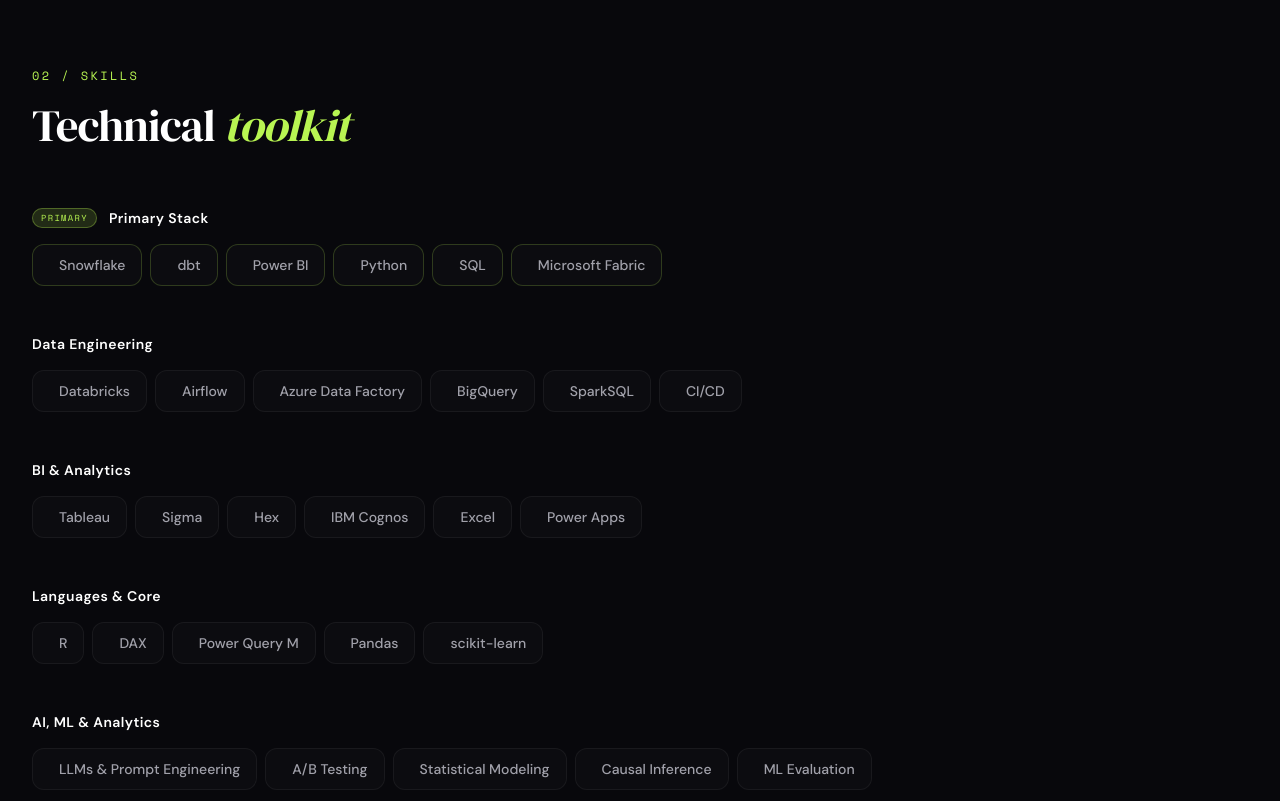
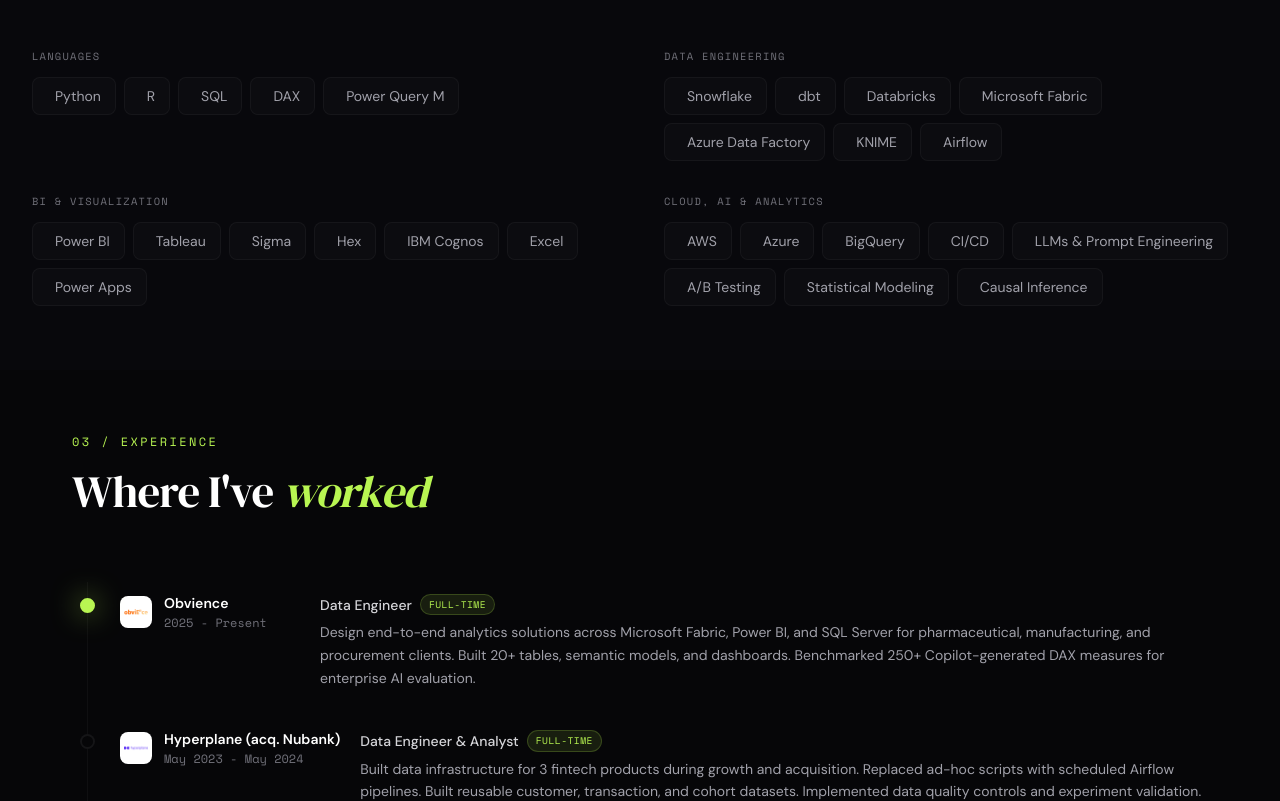
Before and after one commit to NikhitaShankar97/nikhitashankar97.github.io, a Next.js app: page / in a window 1280 px wide. Shown: the part 1590-2391 px from the top of the page. Built offline with nearby package versions, Linux system fonts and the light colour scheme.

Commit message:
Tighter spacing, compact 2x2 skills with AWS and all tools

```diff
--- a/app/components/Skills.tsx
+++ b/app/components/Skills.tsx
@@ -8,38 +8,33 @@
     <section id="skills" className="section-padding bg-[#08080c]">
       <div className="max-w-[1280px] mx-auto px-8 max-md:px-5">
         <p className="font-mono text-xs tracking-[0.2em] uppercase text-accent mb-4">02 / Skills</p>
-        <h2 className="font-display text-[clamp(2rem,4vw,2.8rem)] leading-[1.15] tracking-[-0.02em] text-white font-normal mb-14">
+        <h2 className="font-display text-[clamp(2rem,4vw,2.8rem)] leading-[1.15] tracking-[-0.02em] text-white font-normal mb-10">
           Technical <em className="italic text-accent">toolkit</em>
         </h2>
 
-        <div className="space-y-12">
+        <div className="grid grid-cols-2 gap-x-12 gap-y-8 max-md:grid-cols-1">
           {portfolioData.skills.map((cat, ci) => (
             <motion.div
               key={cat.label}
-              initial={{ opacity: 0, y: 20 }}
+              initial={{ opacity: 0, y: 16 }}
               whileInView={{ opacity: 1, y: 0 }}
-              viewport={{ once: true, margin: '-40px' }}
-              transition={{ delay: ci * 0.08, duration: 0.5 }}
+              viewport={{ once: true, margin: '-20px' }}
+              transition={{ delay: ci * 0.06, duration: 0.4 }}
             >
-              <div className="flex items-center gap-3 mb-4">
-                {cat.label === 'Primary Stack' && (
-                  <span className="text-[0.55rem] font-mono uppercase tracking-[0.15em] bg-accent/15 text-accent border border-accent/30 px-2 py-0.5 rounded-full">Primary</span>
-                )}
-                <h3 className="text-sm font-semibold text-white tracking-[0.03em]">{cat.label}</h3>
-              </div>
+              <h3 className="font-mono text-[0.65rem] tracking-[0.12em] uppercase text-zinc-500 mb-3">{cat.label}</h3>
               <div className="flex flex-wrap gap-2">
                 {cat.skills.map((s, si) => (
                   <motion.span
                     key={s.name}
-                    className={`group inline-flex items-center gap-2.5 px-4 py-2.5 rounded-xl text-sm font-medium cursor-default transition-all duration-300 bg-white/[0.02] border text-zinc-400 hover:text-white hover:-translate-y-0.5 ${cat.label === 'Primary Stack' ? 'border-accent/20 hover:border-accent/50 hover:bg-accent/8' : 'border-white/[0.05] hover:border-white/[0.15] hover:bg-white/[0.04]'}`}
-                    whileHover={{ y: -3, boxShadow: cat.label === 'Primary Stack' ? '0 8px 30px rgba(184,245,82,0.1)' : '0 8px 30px rgba(0,0,0,0.3)' }}
-                    initial={{ opacity: 0, x: -8 }}
-                    whileInView={{ opacity: 1, x: 0 }}
+                    className="inline-flex items-center gap-2 px-3.5 py-2 bg-white/[0.02] border border-white/[0.04] rounded-lg text-sm text-zinc-400 cursor-default transition-all duration-200 hover:border-accent/30 hover:text-white hover:bg-accent/5 hover:-translate-y-0.5"
+                    whileHover={{ y: -2, borderColor: 'rgba(184,245,82,.35)', color: '#fff' }}
+                    initial={{ opacity: 0 }}
+                    whileInView={{ opacity: 1 }}
                     viewport={{ once: true }}
-                    transition={{ delay: ci * 0.08 + si * 0.03 }}
+                    transition={{ delay: ci * 0.06 + si * 0.02 }}
                   >
-                    {s.icon && <i className={`${s.icon} text-base ${cat.label === 'Primary Stack' ? 'text-accent' : 'text-zinc-500 group-hover:text-accent'} transition-colors`} />}
-                    <span>{s.name}</span>
+                    {s.icon && <i className={`${s.icon} text-sm text-accent/70`} />}
+                    {s.name}
                   </motion.span>
                 ))}
               </div>
--- a/app/globals.css
+++ b/app/globals.css
@@ -15,7 +15,7 @@
 }
 
 @layer components {
-  .section-padding{@apply py-28 max-md:py-20}
+  .section-padding{@apply py-16 max-md:py-12}
   .glass-card{background:rgba(18,18,24,.7);backdrop-filter:blur(30px);-webkit-backdrop-filter:blur(30px);border:1px solid rgba(255,255,255,.05);border-radius:24px;transition:all .5s cubic-bezier(.4,0,.2,1)}
   .glass-card:hover{border-color:rgba(184,245,82,.2);box-shadow:0 24px 80px rgba(0,0,0,.6),0 0 80px rgba(184,245,82,.06);transform:translateY(-3px)}
   .bento-card{background:rgba(18,18,24,.5);border:1px solid rgba(255,255,255,.04);border-radius:20px;transition:all .4s cubic-bezier(.4,0,.2,1);position:relative;overflow:hidden}
--- a/data/portfolio.ts
+++ b/data/portfolio.ts
@@ -49,20 +49,17 @@
   sidebar:{location:'Bay Area, CA',degree:'MS Business Analytics, 3.96 GPA',degreeSub:'BE Computer Science',focus:'Data Engineering · BI',focusSub:'Analytics · AI',status:'Open to work'},
 
   skills:[
-    {label:'Primary Stack',skills:[
-      {name:'Snowflake',icon:'devicon-snowflake-plain'},{name:'dbt',icon:'fas fa-diagram-project'},{name:'Power BI',icon:'fas fa-chart-bar'},{name:'Python',icon:'devicon-python-plain'},{name:'SQL',icon:'devicon-azuresqldatabase-plain'},{name:'Microsoft Fabric',icon:'fas fa-layer-group'},
+    {label:'Languages',skills:[
+      {name:'Python',icon:'devicon-python-plain'},{name:'R',icon:'devicon-r-plain'},{name:'SQL',icon:'devicon-azuresqldatabase-plain'},{name:'DAX',icon:'fas fa-table'},{name:'Power Query M',icon:'fas fa-code'},
     ]},
     {label:'Data Engineering',skills:[
-      {name:'Databricks',icon:'devicon-databricks-plain'},{name:'Airflow',icon:'fas fa-wind'},{name:'Azure Data Factory',icon:'devicon-azure-plain'},{name:'BigQuery',icon:'fas fa-database'},{name:'SparkSQL',icon:'fas fa-bolt'},{name:'CI/CD',icon:'fas fa-code-branch'},
+      {name:'Snowflake',icon:'devicon-snowflake-plain'},{name:'dbt',icon:'fas fa-diagram-project'},{name:'Databricks',icon:'devicon-databricks-plain'},{name:'Microsoft Fabric',icon:'fas fa-layer-group'},{name:'Azure Data Factory',icon:'devicon-azure-plain'},{name:'KNIME',icon:'fas fa-project-diagram'},{name:'Airflow',icon:'fas fa-wind'},
     ]},
-    {label:'BI & Analytics',skills:[
-      {name:'Tableau',icon:'fas fa-chart-pie'},{name:'Sigma',icon:'fas fa-chart-line'},{name:'Hex',icon:'fas fa-cube'},{name:'IBM Cognos',icon:'fas fa-th'},{name:'Excel',icon:'fas fa-file-excel'},{name:'Power Apps',icon:'fas fa-mobile-screen'},
+    {label:'BI & Visualization',skills:[
+      {name:'Power BI',icon:'fas fa-chart-bar'},{name:'Tableau',icon:'fas fa-chart-pie'},{name:'Sigma',icon:'fas fa-chart-line'},{name:'Hex',icon:'fas fa-cube'},{name:'IBM Cognos',icon:'fas fa-th'},{name:'Excel',icon:'fas fa-file-excel'},{name:'Power Apps',icon:'fas fa-mobile-screen'},
     ]},
-    {label:'Languages & Core',skills:[
-      {name:'R',icon:'devicon-r-plain'},{name:'DAX',icon:'fas fa-table'},{name:'Power Query M',icon:'fas fa-code'},{name:'Pandas',icon:'devicon-pandas-plain'},{name:'scikit-learn',icon:'devicon-scikitlearn-plain'},
-    ]},
-    {label:'AI, ML & Analytics',skills:[
-      {name:'LLMs & Prompt Engineering',icon:'fas fa-brain'},{name:'A/B Testing',icon:'fas fa-flask'},{name:'Statistical Modeling',icon:'fas fa-chart-scatter'},{name:'Causal Inference',icon:'fas fa-arrow-right-arrow-left'},{name:'ML Evaluation',icon:'fas fa-clipboard-check'},
+    {label:'Cloud, AI & Analytics',skills:[
+      {name:'AWS',icon:'devicon-amazonwebservices-original'},{name:'Azure',icon:'devicon-azure-plain'},{name:'BigQuery',icon:'fas fa-database'},{name:'CI/CD',icon:'fas fa-code-branch'},{name:'LLMs & Prompt Engineering',icon:'fas fa-brain'},{name:'A/B Testing',icon:'fas fa-flask'},{name:'Statistical Modeling',icon:'fas fa-chart-scatter'},{name:'Causal Inference',icon:'fas fa-arrow-right-arrow-left'},
     ]},
   ],
   education:[
```
